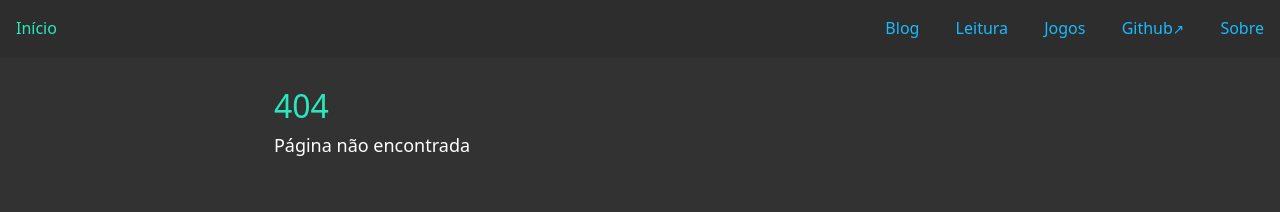
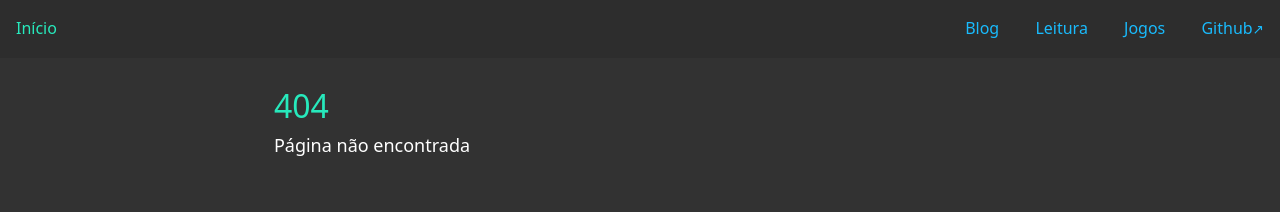
Before and after one commit to ventriloquo/site, a Jekyll site: the page built from not_found.md, in a window 1280 px wide. Shown: the top 212 px of the page. Built offline with Jekyll 4.4.1, drawn with Linux system fonts in a browser that asks for light colours; some web fonts are replaced.

Commit message:
Remoção temporária

```diff
--- a/_data/links.yml
+++ b/_data/links.yml
@@ -9,6 +9,3 @@
 
 - title: Github
   url: https://github.com/ventriloquo/
-
-- title: Sobre
-  url: /about
```
